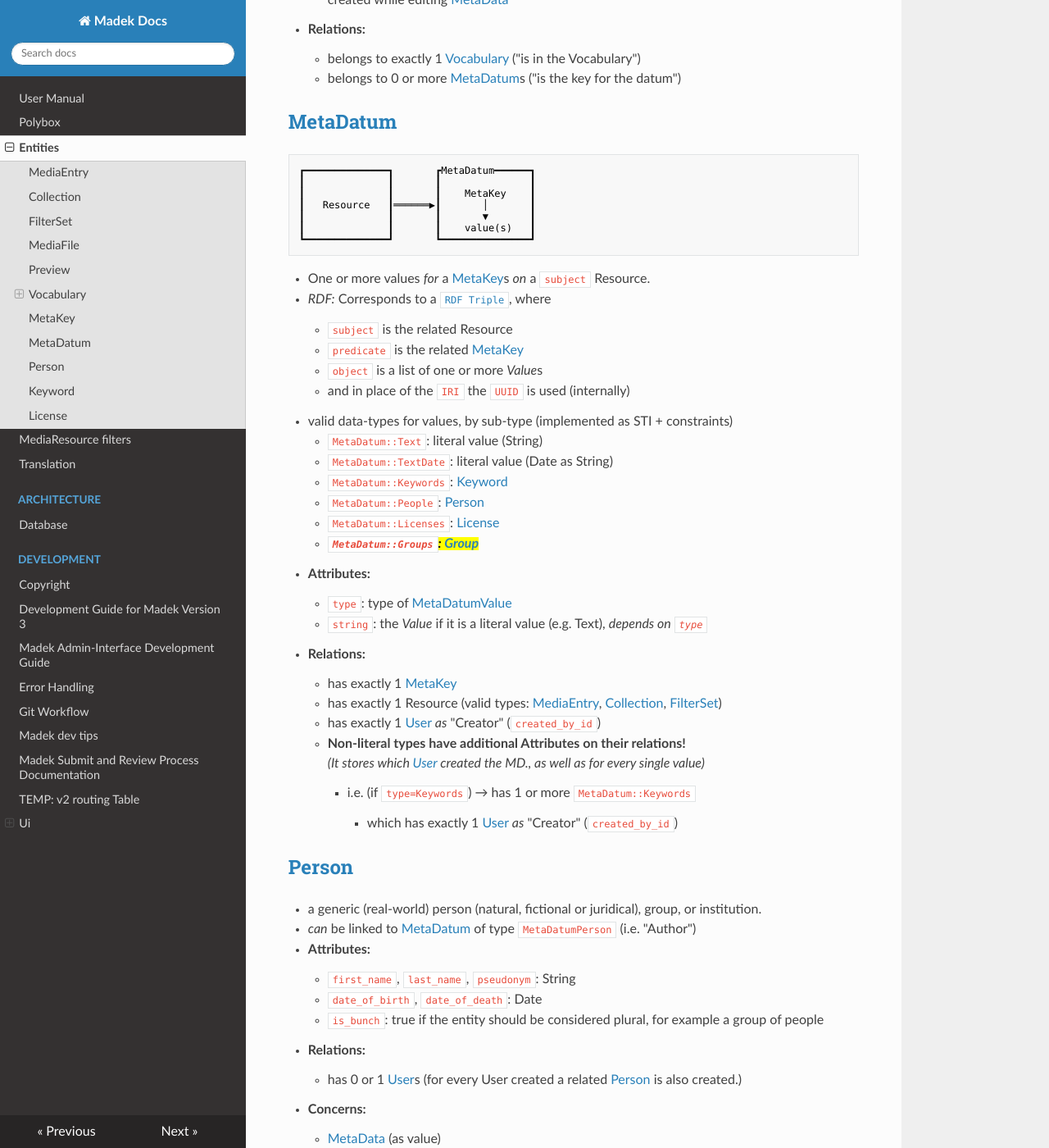
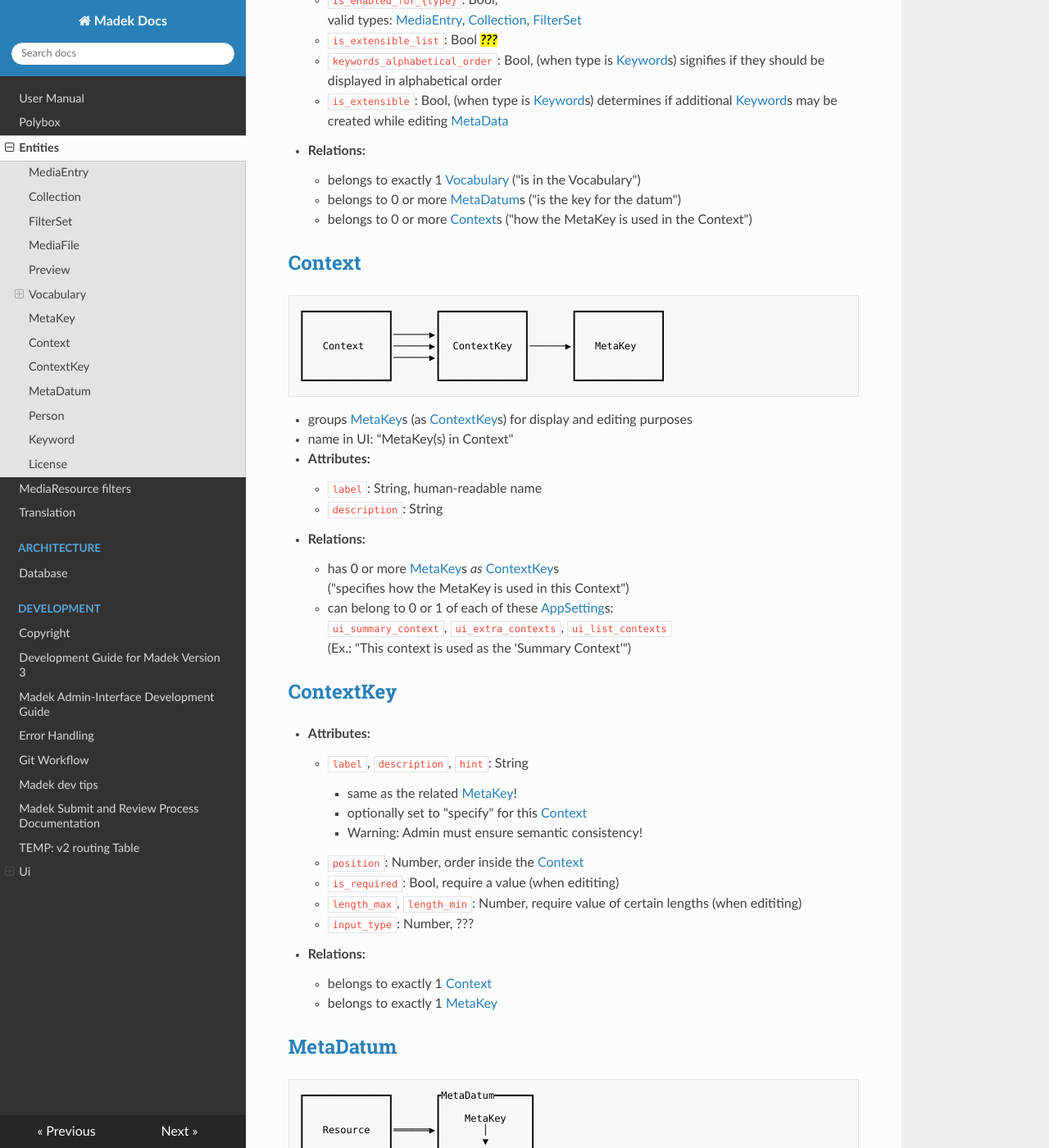
Before and after one commit to Madek/madek-documentation, an MkDocs documentation site: the page built from source/entities.md, in a window 1280 px wide and 1400 px high, scrolled down 4769 px. Shown: the whole window at 82% size. Built offline with MkDocs 1.6.1, drawn with Linux system fonts in a browser that asks for light colours; nearby versions of some CDN libraries; some of the changed text lies outside the part shown.

Commit message:
Entities: Contexts

````diff
--- a/source/entities.md
+++ b/source/entities.md
@@ -180,7 +180,6 @@ A saved [Filter][].
     - [Permissions][] (*as* `resource`)
       - `actions` (all `subject`s): `view`, `use`
 
-
 ### "Core Vocabulary"
 
 - Madek has 1 [built-in Vocabulary (`madek_core`)][madek_core_vocab_spec]
@@ -190,11 +189,19 @@ A saved [Filter][].
     - Copyright/License: can be used for (public) visibility
     - *not to be confused with plain attributes (like `responsible_user`)*
 
+
 ## [MetaKey][]
 
+- a dynamic meta data "property"
+- *RDF:* Corresponds to a [`predicate`](http://www.w3.org/TR/rdf11-concepts/#dfn-predicate)
+
 - **Attributes:**
-    - `label`, `description`, `hint`: String
+    - `label`: String, name of the property
+    - `description`: String, description for data input and output
+    - `hint`: String, hint data input only
+    - `admin_comment`: String, **internal** comment for Admins only
     - `position`: Number, order inside the [Vocabulary][]
+        *Note: has no semantic meaning, only effect is displayed order in Admin UI)*
     - `meta_datum_object_type`: type of [MetaDatumValue][]
     - `is_enabled_for_{type}`: Bool,
       valid types: [MediaEntry][], [Collection][], [FilterSet][]
@@ -206,6 +213,49 @@ A saved [Filter][].
 - **Relations:**
     - belongs to exactly 1 [Vocabulary][] ("is in the Vocabulary")
     - belongs to 0 or more [MetaDatum][]s ("is the key for the datum")
+    - belongs to 0 or more [Context][]s ("how the MetaKey is used in the Context")
+
+
+## [Context][]
+
+```figure
+┏━━━━━━━━━━━━━━┓       ┏━━━━━━━━━━━━━━┓       ┏━━━━━━━━━━━━━━┓
+┃              ┃       ┃              ┃       ┃              ┃
+┃              ┃──────▶┃              ┃       ┃              ┃
+┃   Context    ┃──────▶┃  ContextKey  ┃──────▶┃   MetaKey    ┃
+┃              ┃──────▶┃              ┃       ┃              ┃
+┃              ┃       ┃              ┃       ┃              ┃
+┗━━━━━━━━━━━━━━┛       ┗━━━━━━━━━━━━━━┛       ┗━━━━━━━━━━━━━━┛
+```
+
+
+- groups [MetaKey][]s (as [ContextKey][]s) for display and editing purposes
+- name in UI: "MetaKey(s) in Context"
+- **Attributes:**
+    - `label`: String, human-readable name
+    - `description`: String
+- **Relations:**
+    - has 0 or more [MetaKey][]s *as* [ContextKey][]s
+      ("specifies how the MetaKey is used in this Context")
+    - can belong to 0 or 1 of each of these [AppSetting][]s:
+      `ui_summary_context`, `ui_extra_contexts`, `ui_list_contexts`
+      (Ex.: "This context is used as the 'Summary Context'")
+
+
+## [ContextKey][]
+
+- **Attributes:**
+    - `label`, `description`, `hint`: String
+        - same as the related [MetaKey][]!
+        - optionally set to "specify" for this [Context][]
+        - Warning: Admin must ensure semantic consistency!
+    - `position`: Number, order inside the [Context][]
+    - `is_required`: Bool, require a value (when edititing)
+    - `length_max`, `length_min`: Number, require value of certain lengths (when edititing)
+    - `input_type`: Number, ???
+- **Relations:**
+    - belongs to exactly 1 [Context][]
+    - belongs to exactly 1 [MetaKey][]
 
 
 ## [MetaDatum][]
@@ -258,7 +308,7 @@ A saved [Filter][].
 - **Relations:**
     - has 0 or 1 [User][]s (for every User created a related [Person][] is also created.)
 - **Concerns:**
-    - [MetaData][] (as value)
+    - [MetaData][] (as `value`)
 
 ## [Keyword][]
 
@@ -269,7 +319,7 @@ A saved [Filter][].
     - has exactly 1 [MetaKey][] as `creator`
     - has exactly 1 [User][] as `creator`
 - **Concerns:**
-    - [MetaData][] (as value)
+    - [MetaData][] (as `value`)
 
 
 ## [License][]
@@ -321,7 +371,7 @@ CREATE TABLE license_groups (
 - **Relations:**
     - has exactly 1 [Person][]
 - **Concerns:**
-    - [Permissions][] (as subject)
+    - [Permissions][] (as `subject`)
 
 ## [Group][]
 
@@ -357,6 +406,33 @@ CREATE TABLE license_groups (
     - has 1 or more [User][]s as *administrative contact*
 - **Concerns:**
     - [Permissions][] (as subject)
+
+
+## [AppSetting][]
+
+- instance-specific settings that is stored in the DB,
+  so it can be altered at run-time (as opposed to configuration files,
+  that can only be altered at deploy-time)
+
+```
+CREATE TABLE app_settings (
+    id integer DEFAULT 0 NOT NULL,
+    featured_set_id uuid,
+    splashscreen_slideshow_set_id uuid,
+    catalog_set_id uuid,
+    site_title character varying DEFAULT 'Media Archive'::character varying NOT NULL,
+    support_url character varying,
+    welcome_title character varying DEFAULT 'Powerful Global Information System'::character varying NOT NULL,
+    welcome_text character varying DEFAULT '**“Academic information should be freely available to anyone”** — Tim Berners-Lee'::character varying NOT NULL,
+    teaser_set_id uuid,
+    created_at timestamp without time zone DEFAULT now() NOT NULL,
+    updated_at timestamp without time zone DEFAULT now() NOT NULL,
+    brand_logo_url character varying DEFAULT '/assets/inserts/image-logo-zhdk.png'::character varying NOT NULL,
+    brand_text character varying DEFAULT 'ACME, Inc.'::character varying NOT NULL,
+    sitemap jsonb DEFAULT '[{"Medienarchiv ZHdK": "http://medienarchiv.zhdk.ch"}, {"Madek Project on Github": "https://github.com/Madek"}]'::jsonb NOT NULL,
+    CONSTRAINT oneandonly CHECK ((id = 0))
+);
+```
 
 
 ## [Admin][]
@@ -460,7 +536,8 @@ pertaining to several different Resources is summarized as a *Concern*.
 ┗━━━━━━━━━━━━━━┛       ┗━━━━━━━━━━━━━━━┛
 ```
 
-- List of all [MetaDatum][]s associated with a `subject` Resource, grouped by [Vocabulary][]
+- List of all [MetaDatum][]s associated with a `subject` Resource
+- in UI, only listed by [Context][]
 - *RDF:* Corresponds to [`RDF Graph`](http://www.w3.org/TR/rdf11-concepts/#section-rdf-graph)
 
 
@@ -657,8 +734,11 @@ CREATE TABLE visualizations (
 <!-- internal -->
 [Admin]: #admin
 [ApiClient]: #apiclient
+[AppSetting]: #appsetting
 [Collection]: #collection
 [Concerns]: #concerns
+[Context]: #context
+[ContextKey]: #contextkey
 [Copyright]: #copyright
 [CustomURL]: #customurl
 [Entrusted Resource]: #entrusted-resources
````
Also changed, not shown: other parts of source/entities.md (+2 -3 lines).
